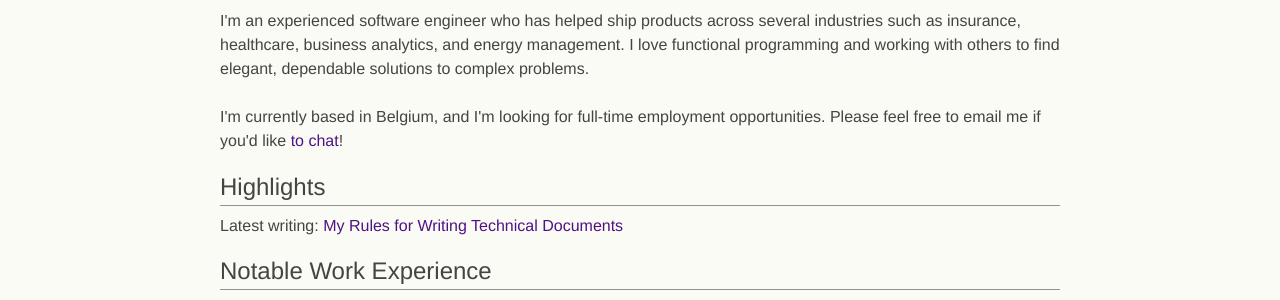
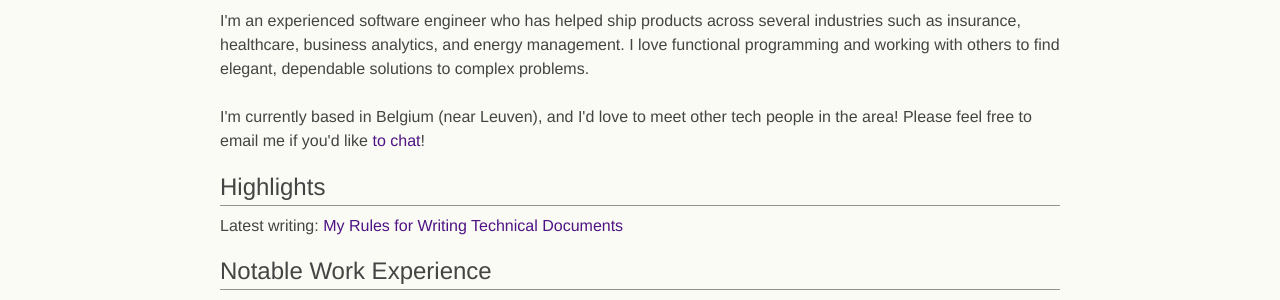
Before and after one commit to joannecheng/joannecheng.github.io, a Jekyll site: the page built from index.html, in a window 1280 px wide. Shown: the part 142-442 px from the top of the page. Built offline with Jekyll 4.4.1, drawn with Linux system fonts in a browser that asks for light colours; nearby versions of some CDN libraries; library files that are not in the unit come from our copies.

```diff
--- a/about.html
+++ b/about.html
@@ -14,9 +14,9 @@
   </p>
 
   <p>
-    I'm currently living in Belgium, and I'm looking for a full-time software engineering position.
+    I'm currently living in Belgium, and I'm looking to meet other tech people in the area!
     Please feel free to <a href="mailto:joannecheng.developer@gmail.com">contact me </a>
-    if you're interested in working together.
+    if you'd like to chat!
   </p>
 
   <H2>Work</H2>
--- a/index.html
+++ b/index.html
@@ -13,7 +13,7 @@
     <br />
     <br />
 
-    I'm currently based in Belgium, and I'm looking for full-time employment opportunities.
+    I'm currently based in Belgium (near Leuven), and I'd love to meet other tech people in the area!
     Please feel free to email me if you'd like <a href="mailto:joannecheng.developer@gmail.com">to chat</a>!
   </div>
 
```
